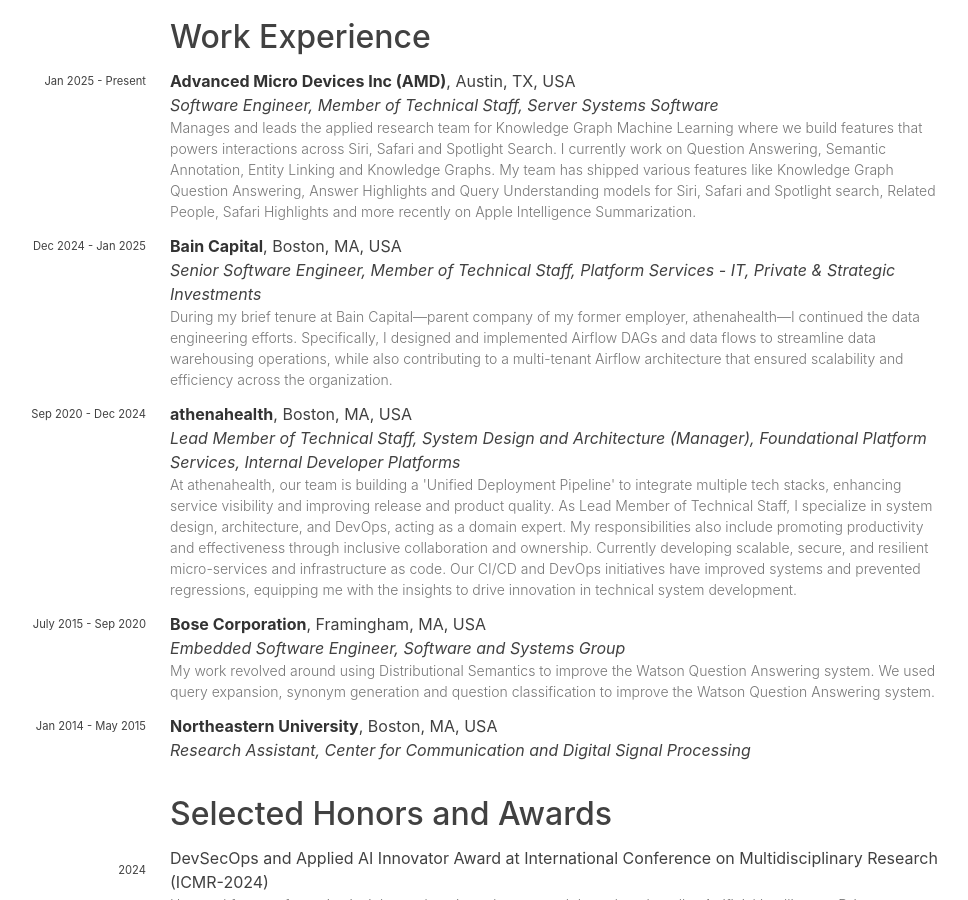
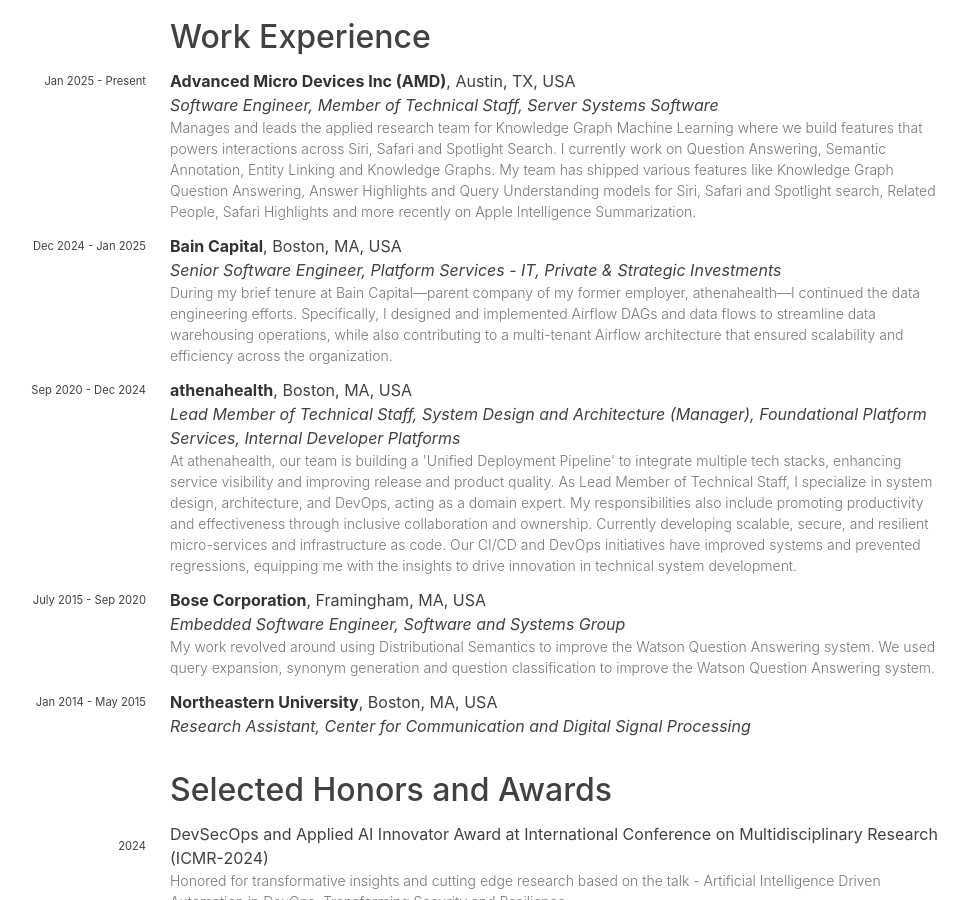
Before and after one commit to hariharanragothaman/hariharanragothaman.github.io, a Jekyll site: the page built from cv.md, in a window 1280 px wide and 900 px high, scrolled down 563 px. Shown: the whole window, without its empty margins (162-1130 px from the left). Built offline with Jekyll 4.4.1, drawn with Linux system fonts in a browser that asks for light colours; nearby versions of some CDN libraries; some web fonts are replaced.

Commit message:
Polishes and Updates

```diff
--- a/_data/experiences.yaml
+++ b/_data/experiences.yaml
@@ -8,7 +8,7 @@
 
 - institution: Bain Capital
   location: "Boston, MA, USA"
-  position: Senior Software Engineer, Member of Technical Staff
+  position: Senior Software Engineer
   group: "Platform Services - IT, Private & Strategic Investments"
   year: "Dec 2024 - Jan 2025"
   description: "During my brief tenure at Bain Capital—parent company of my former employer, athenahealth—I continued the data engineering efforts. Specifically, I designed and implemented Airflow DAGs and data flows to streamline data warehousing operations, while also contributing to a multi-tenant Airflow architecture that ensured scalability and efficiency across the organization."
```
